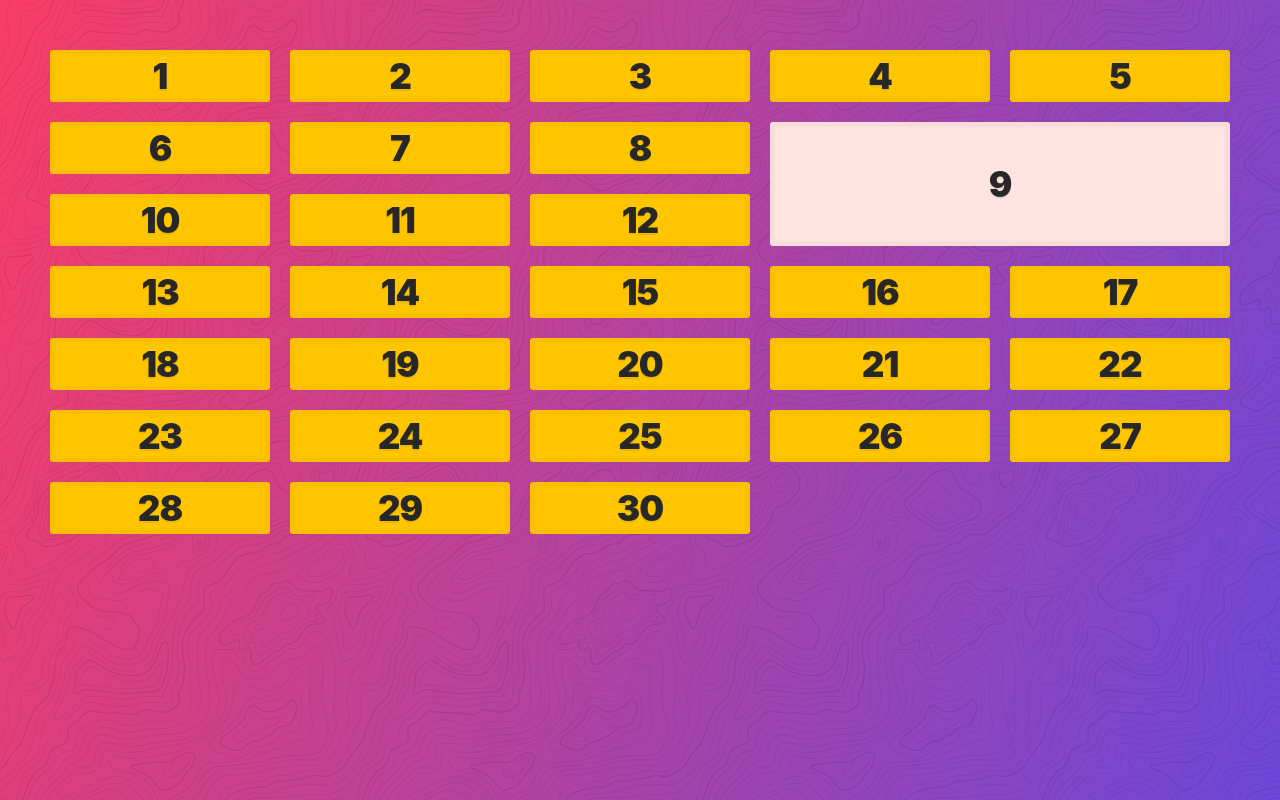
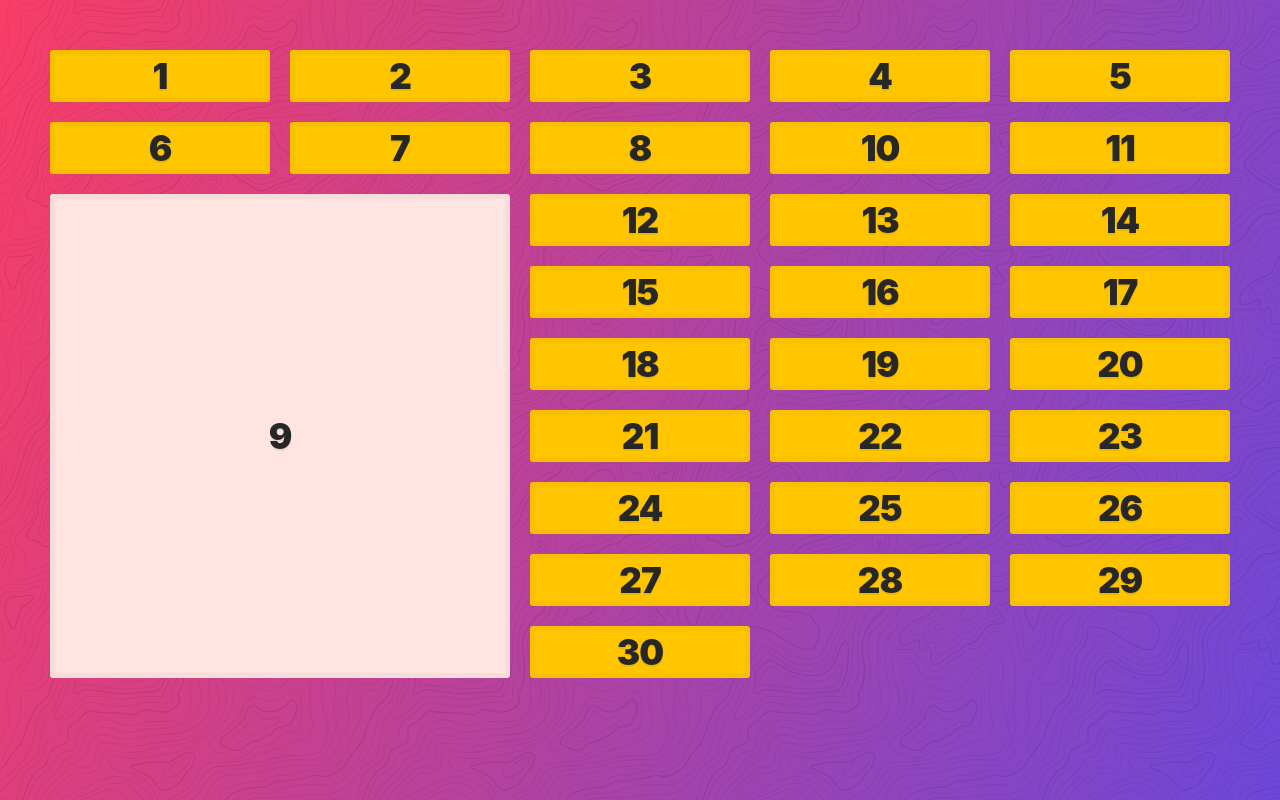
Before and after one commit to glitchedmob/wesbos-cssgrid, a website: page index.html in a window 1280 px wide. Drawn offline with Linux system fonts and the light colour scheme.

Commit message:
Lesson 10

```diff
--- a/index.html
+++ b/index.html
@@ -45,13 +45,13 @@
 			display: grid;
 			grid-gap: 20px;
 			grid-template-columns: repeat(5, 1fr);
+			grid-template-rows: repeat(9, 1fr)
 		}
 
 		.item9 {
 			background: mistyrose;
-			grid-column: span 2;
-			grid-row: span 2;
-			/* width: 400px; */
+			grid-column: 1 / span 2;
+			grid-row: 3 / -1;
 		}
 	</style>
 </body>
```
